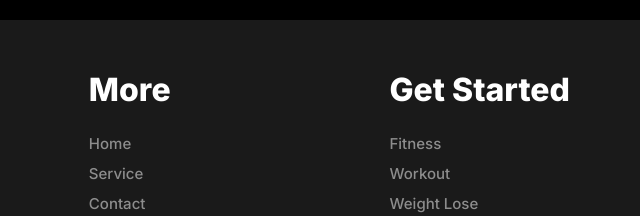
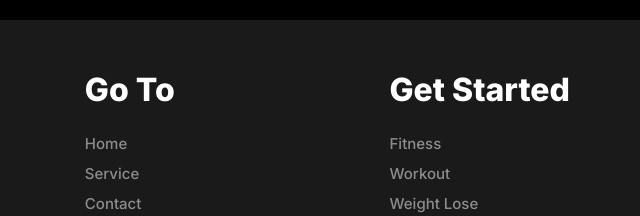
Before and after one commit to mdsaifurrahman117/Mission-Developer-Assignment-02, a plain HTML site: page index.html in a window 1280 px wide. Shown: the part 4285-4501 px from the top of the page, 640-1280 px from the left. Drawn offline with Linux system fonts and the light colour scheme; a web font is replaced by a local one.

Commit message:
footer section updated

```diff
--- a/index.html
+++ b/index.html
@@ -365,7 +365,7 @@
                                                             <p>We believe fitness should be accessible to everyone, everywhere, regardless of income or access to a gym. With hundreds of professional workouts.</p>
                                                 </div>
                                                 <div class="list">
-                                                                  <h3>More</h3>
+                                                                  <h3>Go To</h3>
                                                                   <ul>
                                                                               <li><a href="#">Home</a></li>
                                                                               <li><a href="#">Service</a></li>
```
